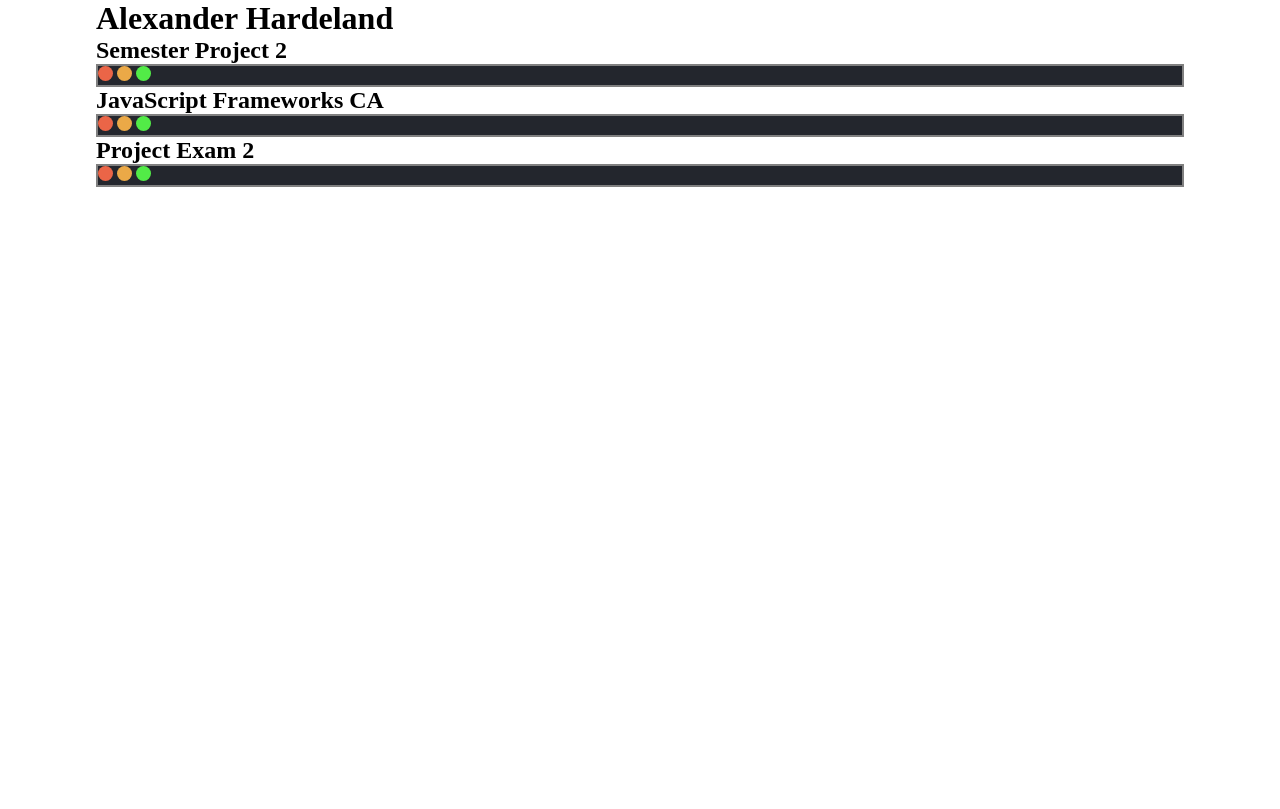
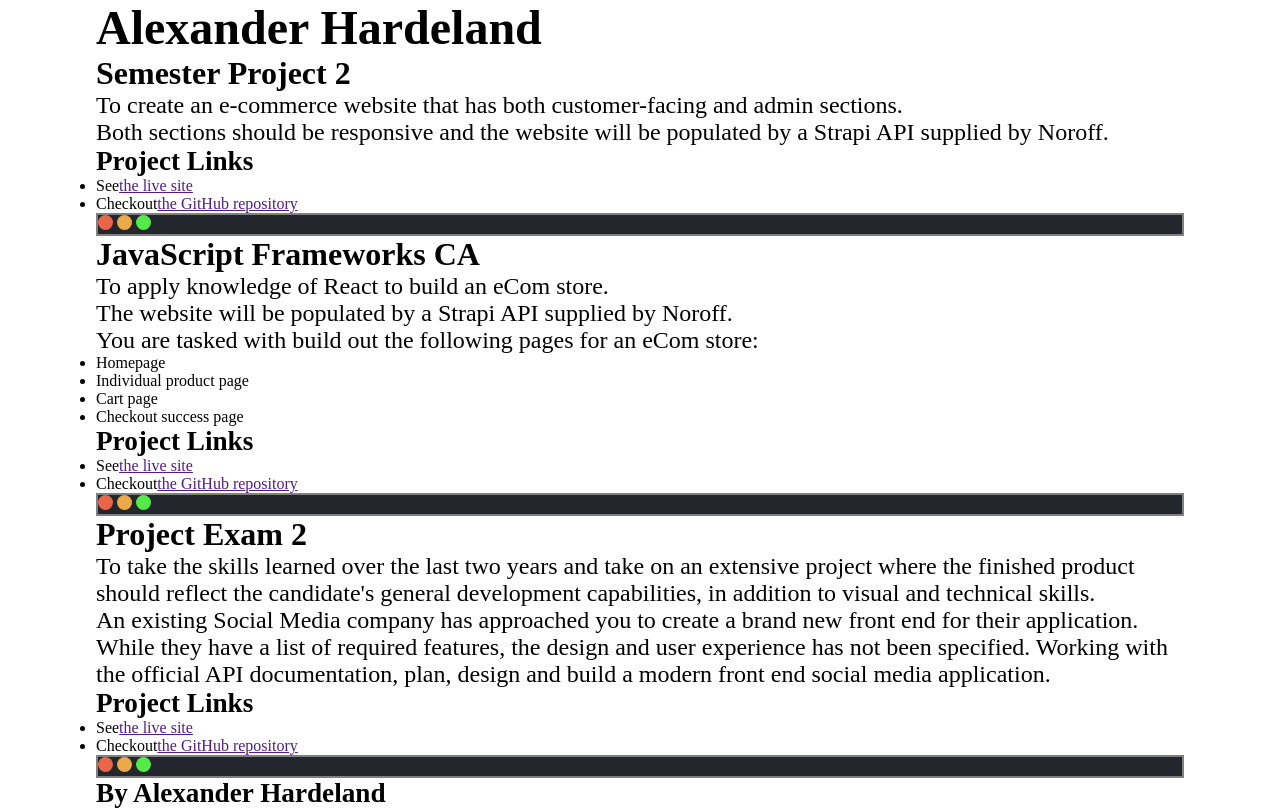
Before and after one commit to PythonMasterAlexander/portfolio-2-website, a website with bundled scripts: page index.html in a window 1280 px wide. Built offline with nearby package versions, Linux system fonts and the light colour scheme.

Commit message:
Adds text on the project

```diff
--- a/index.html
+++ b/index.html
@@ -16,9 +16,15 @@
 			<h1>Alexander Hardeland</h1>
 			<section>
 				<div class="card">
-					<h2>Semester Project 2</h2>
 					<article>
-						<p></p>
+						<h2>Semester Project 2</h2>
+						<p>To create an e-commerce website that has both customer-facing and admin sections.</p>
+						<p>Both sections should be responsive and the website will be populated by a Strapi API supplied by Noroff.</p>
+						<h3>Project Links</h3>
+						<ul>
+							<li>See<a target="_blank" href="">the live site</a></li>
+							<li>Checkout<a target="_blank" href="">the GitHub repository</a></li>
+						</ul>
 					</article>
 					<div class="showcase-project-container">
 						<div class="screen-symbol red"></div>
@@ -30,9 +36,22 @@
 			</section>
 			<section>
 				<div class="card">
-					<h2>JavaScript Frameworks CA</h2>
 					<article>
-						<p></p>
+						<h2>JavaScript Frameworks CA</h2>
+						<p>To apply knowledge of React to build an eCom store.</p>
+						<p>The website will be populated by a Strapi API supplied by Noroff.</p>
+						<p>You are tasked with build out the following pages for an eCom store:</p>
+						<ul>
+							<li>Homepage</li>
+							<li>Individual product page</li>
+							<li>Cart page</li>
+							<li>Checkout success page</li>
+						</ul>
+						<h3>Project Links</h3>
+						<ul>
+							<li>See<a target="_blank" href="">the live site</a></li>
+							<li>Checkout<a target="_blank" href="">the GitHub repository</a></li>
+						</ul>
 					</article>
 					<div class="showcase-project-container">
 						<div class="screen-symbol red"></div>
@@ -44,9 +63,19 @@
 			</section>
 			<section>
 				<div class="card">
-					<h2>Project Exam 2</h2>
 					<article>
-						<p></p>
+						<h2>Project Exam 2</h2>
+						<p>To take the skills learned over the last two years and take on an extensive project
+						where the finished product should reflect the candidate's general development capabilities,
+						in addition to visual and technical skills.</p>
+						<p>An existing Social Media company has approached you to create a brand new front end for their application.
+						While they have a list of required features, the design and user experience has not been specified.
+						Working with the official API documentation, plan, design and build a modern front end social media application.</p>
+						<h3>Project Links</h3>
+						<ul>
+							<li>See<a target="_blank" href="">the live site</a></li>
+							<li>Checkout<a target="_blank" href="">the GitHub repository</a></li>
+						</ul>
 					</article>
 					<div class="showcase-project-container">
 						<div class="screen-symbol red"></div>
@@ -57,6 +86,8 @@
 				</div>
 			</section>
 		</main>
-		<footer></footer>
+		<footer>
+			<h4>By Alexander Hardeland</h4>
+		</footer>
 	</body>
 </html>
--- a/styles/index.css
+++ b/styles/index.css
@@ -4,9 +4,8 @@
 	padding: 0;
 }
 :root {
-	font-size: 1rem;
 }
-main {
+main, footer {
 	width: 85%;
 	margin: 0 auto;
 }
@@ -29,3 +28,17 @@ main {
 .showcase-project-container .green {
 	background-color: hsl(116, 80%, 60%);
 }
+@media (min-width:  768px) {
+	h1 {
+		font-size: 3rem;
+	}
+	h2 {
+		font-size: 2rem;
+	}
+	h3, h4 {
+		font-size: 1.7rem;
+	}
+	p {
+		font-size: 1.5rem;
+	}
+}
```
